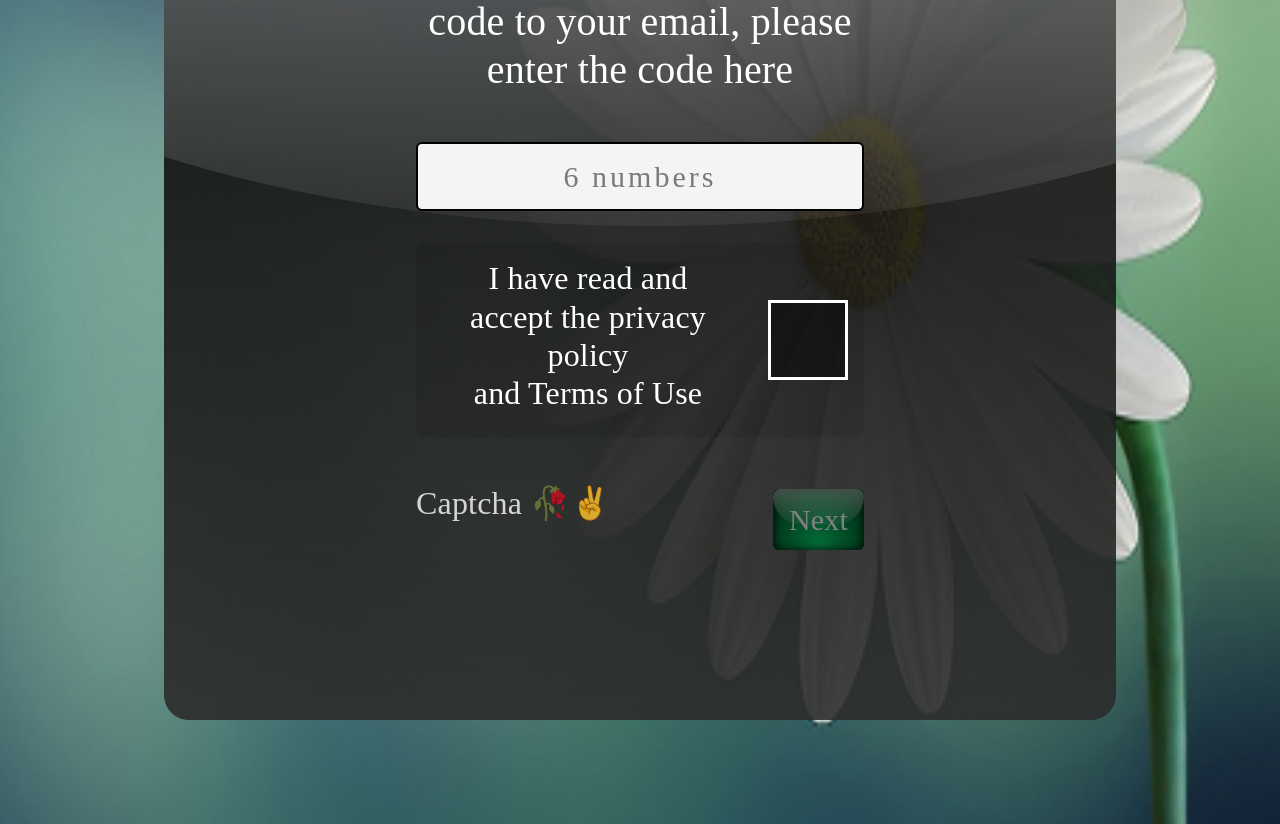
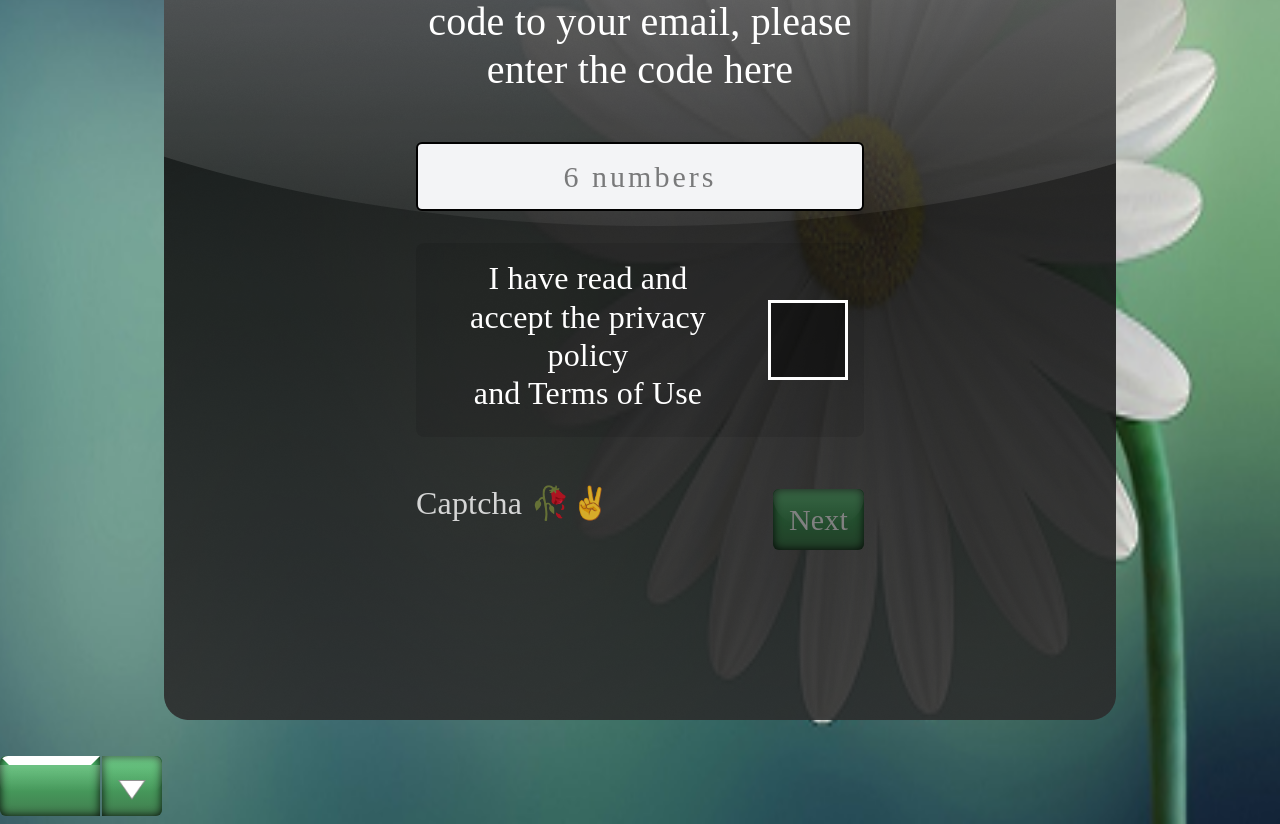
Before and after one commit to 3boodyy96/.AnyMedia-project, a React (Vite) app: page / in a window 1280 px wide. Shown: the part 256-1080 px from the top of the page. Built offline with nearby package versions, Linux system fonts and the light colour scheme; a web font is replaced by a local one.

Commit message:
fixed the page a lil bit like the button colour and the text box maxlength

```diff
--- a/src/App.jsx
+++ b/src/App.jsx
@@ -1,8 +1,10 @@
 import VerficationCodePage from "./pages/verfication-code-page.jsx"
+import DropDownMenu from "./components/DropDownMenu.jsx"
 export default function App() {
   return (
     <div>
       <VerficationCodePage />
+      <DropDownMenu />
 
     </div>
   )
--- a/src/components/normalButton.jsx
+++ b/src/components/normalButton.jsx
@@ -13,12 +13,12 @@ function NormalButton({ w, h, text, onClick, id, className, imgSrc, disabled })
                 className={`
                 normalButton relative overflow-hidden p-3
         text-white text-lg
-        bg-radial-[at_50%_100%] from-green-400 to-green-800 to-80%
+        bg-primary-gradient
         rounded-2 cursor-pointer translate-y-3
         hover:brightness-125 transition duration-500
         after:content-[''] after:absolute after:inset-x-0 after:top-0
         after:h-6/10 after:w-full
-        after:bg-gradient-to-b after:from-white/50 after:to-white/10 after:rounded-b-4xl
+        after:bg-gradient-to-b after:from-white/20 after:to-white/0 after:rounded-b-4xl
         after:rounded-t-lg after:pointer-events-none
         transition-all after:duration-500
         ${className ?? ""}
--- a/src/index.css
+++ b/src/index.css
@@ -1,5 +1,6 @@
 @import 'bootstrap/dist/css/bootstrap.min.css';
 @import "tailwindcss";
+
 :root {
   --text: white;
   --bg: linear-gradient(to bottom, #4CBF6B, #417B4E);
@@ -21,6 +22,9 @@
   color: var(--text);
 }
 
+@utility bg-primary-gradient {
+  background: linear-gradient(to bottom, #4CBF6B, #417B4E);
+}
 
 * {
   font-family: "Abhaya Libre", serif;
--- a/src/pages/verfication-code-page.jsx
+++ b/src/pages/verfication-code-page.jsx
@@ -31,6 +31,7 @@ function VerficationCodePage() {
                             type="text"
                             id="verification-code"
                             placeholder="6 numbers"
+                            maxlength={6}
                             className="block w-full max-w-md mt-2 p-2.5 text-black text-base bg-gray-100 border-black border-2 rounded-md tracking-widest text-center md:text-left"
                         />
 
@@ -58,7 +59,7 @@ function VerficationCodePage() {
                                 disabled={!isChecked}
                                 className={`w-full sm:w-auto px-8 py-2 text-xl font-bold rounded-md transition duration-300 ${
                                     isChecked
-                                        ? "brightness-100 hover:brightness-125 cursor-pointer"
+                                        ? "brightness-100 hover:brightness-125 cursor-pointer "
                                         : "brightness-50 cursor-not-allowed"
                                 }`}
                             />
```
